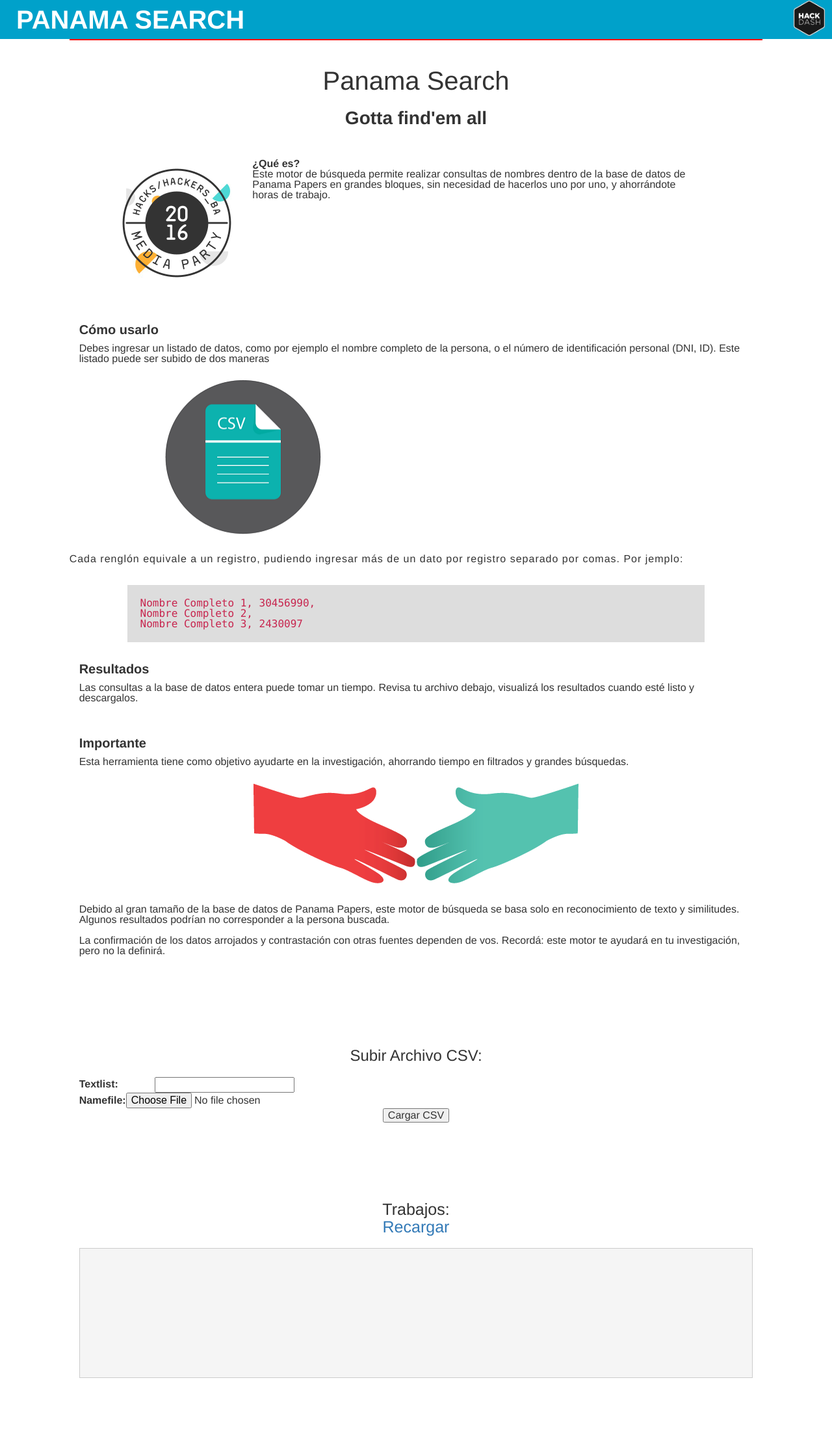
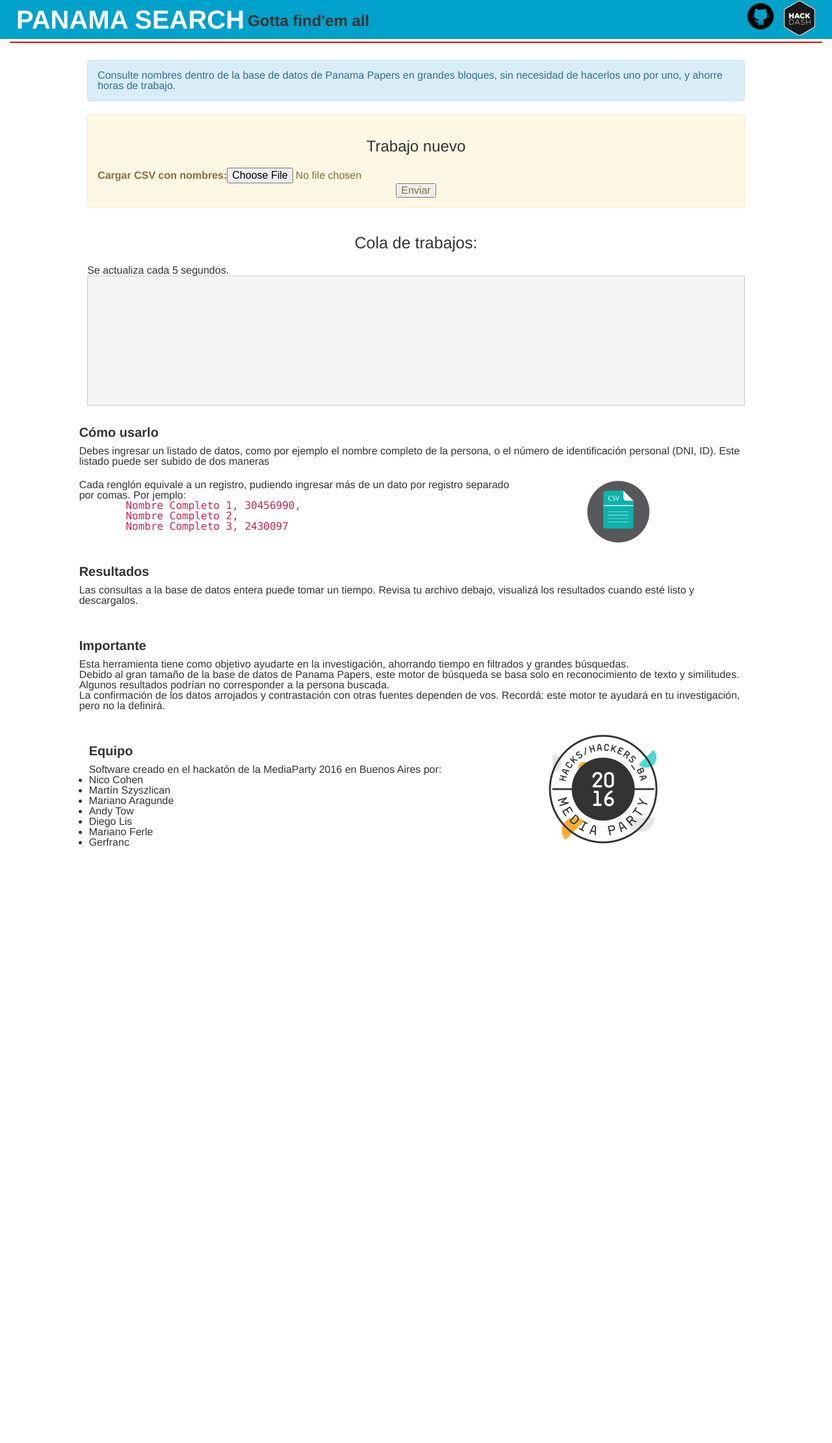
Before and after one commit to martinszy/panamasearch, a Django app: page / in a window 1280 px wide. Shown: the whole page at 65% size. After the commit the page ends 1302 px from the top, so only its background shows below. Run offline with Django 3.2, Linux system fonts and the light colour scheme; data that the repository does not hold is empty; some libraries are stand-ins or nearby versions; some web fonts are replaced.

Commit message:
Mejoras interfaz. Actualiza cola automatica. Ignora csv.

```diff
--- a/uploadcsv/forms.py
+++ b/uploadcsv/forms.py
@@ -1,5 +1,4 @@
 from django import forms
 
 class UploadFileForm(forms.Form):
-    textlist = forms.CharField(max_length=50)
-    namefile = forms.FileField()
+    namefile = forms.FileField(label="Cargar CSV con nombres")
--- a/uploadcsv/models.py
+++ b/uploadcsv/models.py
@@ -5,8 +5,8 @@
 
 # Create your models here.
 class Namelist(models.Model):
-    upload_date = models.DateField(auto_now=True)
-    done_date = models.DateField(null=True)
+    upload_date = models.DateTimeField(auto_now=True)
+    done_date = models.DateTimeField(null=True)
     namefile = models.FileField(upload_to="uploadcsv/static/")
     donefile = models.TextField(null=True)
     status = models.TextField()
--- a/uploadcsv/static/css/style.css
+++ b/uploadcsv/static/css/style.css
@@ -132,7 +132,7 @@
     background:#fff;
     border-radius:10px;
     margin-top:0px;
-    margin-bottom: 100px;
+    margin-bottom: 4em;
 }
 
 #resultstable td {
@@ -140,12 +140,10 @@
   font-family: sans-serif;
 }
 
-#cont nav{
+#cont header{
     height:60px;
     background:#00a1ca;
-}
-
-#cont header{
+    margin-bottom: 2em;
 }
 
 #cont header .line{
@@ -153,6 +151,7 @@
     height:2px;
     background: #f00;
     float: left;
+    clear: both;
     margin:0;
     padding:0;
 }
@@ -189,11 +188,10 @@
 
 
 
+#logo_github,
 #logo_hack{
     width:50px;
-    position:absolute;
-    top:0;
-    right:0;
+    float: right;
     margin-right:10px;
 }
 
@@ -214,9 +212,10 @@
     padding:20px 0px 0px 0px;
     font-family: fontfam, "Helvetica Neue", Helvetica, Arial, sans-serif;
 }
-#titForm #titInfo h2{
-    font-size:28px;
-    padding:5px 0px;
+ h2{
+    font-size:24px;
+    line-height: 54px;
+    padding:5px;
     font-weight:bold;
     font-family: fontfam, "Helvetica Neue", Helvetica, Arial, sans-serif;
 }
@@ -325,7 +324,7 @@
 
 
 #imgManos{
-    width:500px;
+    width:250px;
     float: none;
     margin:0 auto;
     display: block;
--- a/uploadcsv/static/js/main.js
+++ b/uploadcsv/static/js/main.js
@@ -18,6 +18,20 @@
         $("input[name='file']").on("change", function(){ event.preventDefault();  form_code(); });
         //$(form).submit(function(event) { event.preventDefault(); form_code();  });
 
+
+        //Reload results list periodically
+        (function worker() {
+          $.ajax({
+            url: '/cola/',
+            success: function(data) {
+              $('#resultado').html(data);
+            },
+            complete: function() {
+              // Schedule the next request when the current one's complete
+              setTimeout(worker, 5000);
+            }
+          });
+        })();
 
         //--------------------
         function form_code(){
--- /dev/null
+++ b/uploadcsv/templates/cola.html
@@ -0,0 +1,39 @@
+{% load static %}
+
+<table id="resultstable">
+  {% if namelists %}
+    {% for namelist in namelists %}
+  <tr>
+      <td>
+           {{namelist.upload_date}}
+      </td>
+      <td>
+        <a href="/{{ namelist.namefile }}">
+          {{namelist.namefile}}
+       </a>
+      </td>
+      <td>
+           {{namelist.status}}
+      </td>
+      <td>
+           {% if namelist.donefile %}
+
+           <a href="{% static namelist.donefile %}">
+              {{namelist.donefile}}
+          </a>
+
+
+          <!--  bot con link csv como parametro  -->
+          <div class="verCSV" onclick="verCSV('{% static namelist.donefile %}')">
+             ver-csv
+          </div>
+          <!-- .................................. -->
+
+
+
+          {% endif %}
+      </td>
+  </tr>
+    {% endfor %}
+  {% endif %}
+</table>
--- a/uploadcsv/templates/index.html
+++ b/uploadcsv/templates/index.html
@@ -10,190 +10,61 @@
 	<!--[if lt IE 9]>
 		<script src="http://static.mlstatic.com/org-img/ch/tools/html5shiv/html5shiv.js"></script>
 	<![endif]-->
-
-
-   <script>
-
-    </script>
-
-
 </head>
 <body>
 
   <div id="cont" class="container-fluid">
     <div class="row">
 
-      <nav class="col-md-12">
+      <header class="col-md-12">
           <ul id="nav1">
             <li><h1>Panama Search</h1></li>
+            <li><h2>Gotta find'em all</h2></li>
           </ul>
+
           <a href="https://hackdash.org/projects/57c19017d9284f016c047248" target="_blank">
-          <img src="{% static 'img/logohack.png' %}" alt="" id="logo_hack">
+            <img src="{% static 'img/logohack.png' %}" alt="hackdash" id="logo_hack">
           </a>
-      </nav>
-
-      <header class="col-sm-10 col-sm-offset-1">
-        <div class="row">
+          <a href="https://github.com/martinszy/panamasearch" target="_blank">
+            <img src="{% static 'img/github.png' %}" alt="Github" id="logo_github">
+          </a>
           <div class="line"></div>
-
-        </div>
       </header>
-
-      <section class="col-sm-10 col-sm-offset-1">
-      <div class="row">
-
-
-
-
-              <!-- ............................................ -->
-
-
-
-
-              <div id="titForm" class="contPage col-sm-12">
-              <div class="row">
-                  <div id="titInfo">
-                    <h1>Panama Search</h1>
-                    <br>
-                    <h2>Gotta find'em all</h2>
-                  </div>
-                  <div id="titInfo2">
-                    <div class="col-md-3"><img id="imgHack" src="{% static 'img/imgHack.jpg'%}" alt="" width="200px" height="200px"></div>
-                    <div class="col-md-8">
-                      <h1><strong>¿Qué es?</strong></h1>
-                      Este motor de búsqueda permite realizar consultas de nombres dentro de la base de datos de Panama Papers en grandes bloques, sin necesidad de hacerlos uno por uno, y ahorrándote horas de trabajo.
-                    </div>
-                  </div>
-                  <div class="col-md-12 titInfo3">
-                       <h1><strong>Cómo usarlo</strong></h1>
-                       Debes ingresar un listado de datos, como por ejemplo el nombre completo de la persona, o el número de identificación personal (DNI, ID). Este listado puede ser subido de dos maneras
-
-                  </div>
-                  <div class="col-md-12">
-                  <div class="row">
-                         <div class="col-md-6">
-                                    <img class="imgCsv" src="{% static 'img/imgcsv1.png'%}" alt="" width="250px" height="250px">
-                        </div>
-                        <div class="col-md-6">
-                        </div>
-                  </div>
-                  </div>
-                  <div id="infoForm" class="col-sm-12">
-
-                      Cada renglón equivale a un registro, pudiendo ingresar más de un dato por registro separado por comas. Por jemplo:
-
-                  </div>
-                  <div id="infoForm2" class="col-md-10 col-md-offset-1">
-                      <code>
-                        Nombre Completo 1, 30456990, <br>
-                        Nombre Completo 2,           <br>
-                        Nombre Completo 3, 2430097   <br>
-                      </code>
-                  </div>
-                  <div class="col-md-12 titInfo3">
-                       <h1><strong>Resultados</strong></h1>
-                        Las consultas a la base de datos entera puede tomar un tiempo. Revisa tu archivo debajo, visualizá los resultados cuando esté listo y descargalos.
-                  </div>
-                  <div class="col-md-12 titInfo3">
-                       <h1><strong>Importante</strong></h1>
-
-                          Esta herramienta tiene como objetivo ayudarte en la investigación, ahorrando tiempo en filtrados y grandes búsquedas.
-                  </div>
-                  <div class="col-md-12">
-                  <div class="row">
-                       <img id="imgManos" src="{% static 'img/manos.png'%}" alt="" width="500px" height="">
-
-                  </div>
-                  </div>
-                  <div class="col-md-12 titInfo3">
-                      Debido al gran tamaño de la base de datos de Panama Papers, este motor de búsqueda se basa solo en reconocimiento de texto y similitudes. Algunos resultados podrían no corresponder a la persona buscada.
-                                <br> <br>
-                      La confirmación de los datos arrojados y contrastación con otras fuentes dependen de vos. Recordá: este motor te ayudará en tu investigación, pero no la definirá.
-                  </div>
-              </div>
     </div>
 
-
-
-
-              <!-- ............................................ -->
-
-
-
-              <div id="contForm" class="contPage col-sm-12">
-              <div class="row">
-
+    <section class="row col-sm-10 col-sm-offset-1">
+      <div class="alert alert-info">
+            Consulte nombres dentro de la base de datos de Panama Papers en grandes bloques, sin necesidad de hacerlos uno por uno, y ahorre horas de trabajo.
+      </div>
+      <div id="contForm" class="alert alert-warning">
           <form method="post" id="formulario" enctype="multipart/form-data" action="/">
-                    <div class="col-sm-12">
-                        <h1>Subir Archivo CSV:</h1>
+                  <h1>Trabajo nuevo</h1>
                   {% csrf_token %}
                   <table>
                     {{ form }}
 
                   </table>
-                      <input type="submit" value="Cargar CSV">
-
-                    </div>
-                </form>
-
-              </div>
-              </div>
-
-
-
-              <!-- ............................................ -->
-
-
-
-
-              <div id="contResp" class="contPage col-sm-12">
-                  <div id="titulo"><h1>Trabajos:</h1><a href="/#resultstable" onclick="window.location.reload()">Recargar</a></div>
-
-                  <div id="resultado">
+                <input type="submit" value="Enviar">
                 {% if resultado %}
                 {{ resultado }}
                 {% endif %}
-                  <table id="resultstable">
-                    {% if namelists %}
-                      {% for namelist in namelists %}
-                    <tr>
-                        <td>
-                             {{namelist.upload_date}}
-                        </td>
-                        <td>
-                             {{namelist.namefile}}
-                        </td>
-                        <td>
-                             {{namelist.status}}
-                        </td>
-                        <td>
-                             {% if namelist.donefile %}
+          </form>
+      </div>
 
-                             <a href="{% static namelist.donefile %}">
-                                {{namelist.donefile}}
-                            </a>
+      <div id="contResp">
+            <div id="titulo"><h1>Cola de trabajos:</h1>
+            </div>
+            <p>
+              Se actualiza cada 5 segundos.
+            </p>
 
-
-                            <!--  bot con link csv como parametro  -->
-                            <div class="verCSV" onclick="verCSV('{{namelist.namefile}}')">
-                               ver-csv
-                            </div>
-                            <!-- .................................. -->
-
-
-
-                            {% endif %}
-                        </td>
-                    </tr>
-                      {% endfor %}
-                    {% endif %}
-                  </table>
+            <div id="resultado">
             </div>
 
 
             <!-- resultados de link CSV-->
             <div id="resultadoCSV">
-                    <table>
+              <table width="100%" border=1>
 
               </table>
             </div>
@@ -208,8 +79,69 @@
 
       </div>
     </section>
+    <section class="col-sm-10 col-sm-offset-1">
 
 
+      <div class="row">
+        <div class="col-md-12 titInfo3">
+             <h1><strong>Cómo usarlo</strong></h1>
+             Debes ingresar un listado de datos, como por ejemplo el nombre completo de la persona, o el número de identificación personal (DNI, ID). Este listado puede ser subido de dos maneras
+
+        </div>
+      </div>
+      <div class="row">
+        <div id="infoForm" class="col-sm-8">
+
+            Cada renglón equivale a un registro, pudiendo ingresar más de un dato por registro separado por comas. Por jemplo:
+            <div id="infoForm2" class="col-md-10 col-md-offset-1">
+                <code>
+                  Nombre Completo 1, 30456990, <br>
+                  Nombre Completo 2,           <br>
+                  Nombre Completo 3, 2430097   <br>
+                </code>
+            </div>
+
+        </div>
+        <div class="col-md-3">
+                   <img class="imgCsv" src="{% static 'img/imgcsv1.png'%}" alt="" width="100px" height="100px">
+       </div>
+     </div>
+     <div class="row">
+        <div class="col-md-12 titInfo3">
+             <h1><strong>Resultados</strong></h1>
+              Las consultas a la base de datos entera puede tomar un tiempo. Revisa tu archivo debajo, visualizá los resultados cuando esté listo y descargalos.
+        </div>
+        <div class="col-md-12 titInfo3">
+             <h1><strong>Importante</strong></h1>
+
+             <p>
+                Esta herramienta tiene como objetivo ayudarte en la investigación, ahorrando tiempo en filtrados y grandes búsquedas.
+              </p>
+            <p>
+
+            Debido al gran tamaño de la base de datos de Panama Papers, este motor de búsqueda se basa solo en reconocimiento de texto y similitudes. Algunos resultados podrían no corresponder a la persona buscada.
+            </p>
+            <p>
+            La confirmación de los datos arrojados y contrastación con otras fuentes dependen de vos. Recordá: este motor te ayudará en tu investigación, pero no la definirá.
+          </p>
+        </div>
+    </div>
+    <div class="col-md-8 titInfo3">
+         <h1><strong>Equipo</strong></h1>
+         Software creado en el hackatón de la MediaParty 2016 en Buenos Aires por:
+         <ul>
+           <li>Nico Cohen</li>
+           <li>Martín Szyszlican</li>
+           <li>Mariano Aragunde</li>
+           <li>Andy Tow</li>
+           <li>Diego Lis</li>
+           <li>Mariano Ferle</li>
+           <li>Gerfranc</li>
+         </ul>
+    </div>
+    <div class="col-md-3"><a href="http://www.mediaparty.info"><img id="imgHack" src="{% static 'img/imgHack.jpg'%}" alt="" width="200px" height="200px"></a></div>
+
+</section>
   </div>
   </div>
   <script type="text/javascript"  src="/static/js/main.js"></script>
--- a/uploadcsv/urls.py
+++ b/uploadcsv/urls.py
@@ -6,4 +6,5 @@
 
 urlpatterns = [
     url(r'^$', views.index, name='index'),
+    url(r'^cola/$', views.cola, name='cola'),
 ] + static(settings.STATIC_URL, document_root=settings.STATIC_ROOT)
--- a/uploadcsv/views.py
+++ b/uploadcsv/views.py
@@ -15,9 +15,14 @@
             instance = Namelist(namefile=request.FILES['namefile'])
             instance.status = "Pending"
             instance.save()
-            return render(request, 'index.html', {'namelists': namelists, 'form': form, 'resultado': "Subido"})
+            return render(request, 'index.html', {'form': form, 'resultado': "El archivo ha sido subido corectamente."})
         else:
-            return render(request, 'index.html', {'namelists': namelists, 'form': form,'resultado': "Error"})
+            return render(request, 'index.html', {'form': form,'resultado': "Ha ocurido un error, el archivo no pudo ser subido."})
     else:
         form = UploadFileForm()
-    return render(request, 'index.html', {'namelists': namelists, 'form': form})
+    return render(request, 'index.html', {'form': form})
+
+def cola(request):
+    model = Namelist;
+    namelists = Namelist.objects.all();
+    return render(request, 'cola.html', {'namelists': namelists})
```
Also changed, not shown: uploadcsv/migrations/0007_remove_namelist_textlist.py (added), uploadcsv/migrations/0008_auto_20160903_1848.py (added), uploadcsv/migrations/0009_auto_20160903_1848.py (added), uploadcsv/static/img/github.png (added), 1 other file. Lines whose indentation alone changed are shown as unchanged.
